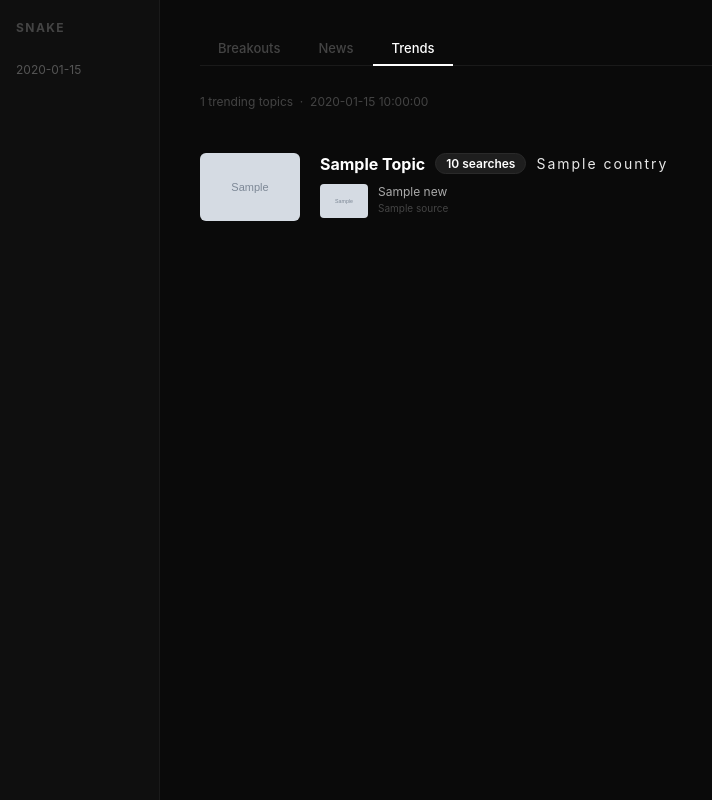
After one commit to joaooalvim/project-snake, a FastAPI app: template dashboard/templates/trends.html in a window 1280 px wide. The commit adds this page. Shown: the whole page, without its empty margins (0-712 px from the left). Run offline with FastAPI, Linux system fonts and the light colour scheme; the template is opened without the code that fills it: most values are stand-ins (such as "Sample title", 1, 10 or a date in 2020); grey boxes marked "Sample" are stand-in pictures.

Commit message:
Add Google Trends tab: trending searches with volume, images, related news
Uses Google Trends public RSS feed (no API key). Shows trending topics
with search volume, country flags, topic image, and related news articles.
Topics trending across multiple countries are ranked higher.

Co-Authored-By: Claude Sonnet 4.6 <noreply@anthropic.com>

```diff
--- a/dashboard/app.py
+++ b/dashboard/app.py
@@ -9,6 +9,7 @@ from fastapi.templating import Jinja2Templates
 from storage.db import (
     init_db, get_breakouts, get_breakout_dates,
     get_articles, get_article_dates,
+    get_trends, get_trend_dates,
 )
 
 app = FastAPI(title="Project Snake")
@@ -49,11 +50,19 @@ templates.env.globals["COUNTRY_FLAG"] = COUNTRY_FLAG
 templates.env.globals["CHART_LABEL"] = CHART_LABEL
 
 
+TREND_COUNTRIES = {
+    "US": "🇺🇸", "GB": "🇬🇧", "CA": "🇨🇦", "AU": "🇦🇺",
+    "BR": "🇧🇷", "DE": "🇩🇪", "FR": "🇫🇷", "ES": "🇪🇸",
+}
+templates.env.globals["TREND_COUNTRIES"] = TREND_COUNTRIES
+
+
 def _get_dates():
     """Merged sorted list of all dates that have any data."""
     b = {d["date"] for d in get_breakout_dates(60)}
     a = {d["date"] for d in get_article_dates(60)}
-    return sorted(b | a, reverse=True)
+    t = {d["date"] for d in get_trend_dates(60)}
+    return sorted(b | a | t, reverse=True)
 
 
 def _group_breakouts(rows: list) -> list:
@@ -116,3 +125,38 @@ async def api_breakouts(date_str: str):
 @app.get("/api/news/{date_str}")
 async def api_news(date_str: str):
     return get_articles(date_str)
+
+
+@app.get("/{date_str}/trends", response_class=HTMLResponse)
+async def trends_page(request: Request, date_str: str):
+    dates = _get_dates()
+    raw = get_trends(date_str)
+
+    # Group by topic, aggregate countries
+    from collections import defaultdict
+    by_topic = defaultdict(list)
+    for r in raw:
+        by_topic[r["topic"]].append(r)
+
+    grouped = []
+    for topic, rows in by_topic.items():
+        first = rows[0]
+        grouped.append({
+            "topic":       topic,
+            "traffic":     first["traffic"],
+            "picture_url": first["picture_url"],
+            "pic_source":  first["pic_source"],
+            "news":        first["news"],
+            "countries":   [r["country"] for r in rows],
+            "country_count": len(rows),
+            "min_rank":    min(r["rank"] for r in rows),
+        })
+    grouped.sort(key=lambda x: (-x["country_count"], x["min_rank"]))
+
+    return templates.TemplateResponse("trends.html", {
+        "request":       request,
+        "dates":         dates,
+        "selected_date": date_str,
+        "active_tab":    "trends",
+        "trends":        grouped,
+    })
--- a/dashboard/templates/breakouts.html
+++ b/dashboard/templates/breakouts.html
@@ -78,6 +78,7 @@
   <div class="tabs">
     <a href="/{{ selected_date }}/breakouts" class="active">Breakouts</a>
     <a href="/{{ selected_date }}/news">News</a>
+    <a href="/{{ selected_date }}/trends">Trends</a>
   </div>
 
   <div class="header">{{ breakouts|length }} apps &nbsp;·&nbsp; {{ selected_date }}</div>
--- a/dashboard/templates/news.html
+++ b/dashboard/templates/news.html
@@ -63,6 +63,7 @@
   <div class="tabs">
     <a href="/{{ selected_date }}/breakouts">Breakouts</a>
     <a href="/{{ selected_date }}/news" class="active">News</a>
+    <a href="/{{ selected_date }}/trends">Trends</a>
   </div>
 
   <div class="header">{{ articles|length }} articles &nbsp;·&nbsp; {{ selected_date }}</div>
--- /dev/null
+++ b/dashboard/templates/trends.html
@@ -0,0 +1,143 @@
+<!DOCTYPE html>
+<html lang="en">
+<head>
+<meta charset="utf-8">
+<meta name="viewport" content="width=device-width, initial-scale=1">
+<title>Project Snake — Trends</title>
+<style>
+  *, *::before, *::after { box-sizing: border-box; margin: 0; padding: 0; }
+  body { font-family: -apple-system, BlinkMacSystemFont, sans-serif;
+         background: #0a0a0a; color: #e8e8e8; display: flex; min-height: 100vh; font-size: 14px; }
+
+  /* Sidebar */
+  .sidebar { width: 160px; flex-shrink: 0; background: #0f0f0f;
+             border-right: 1px solid #1a1a1a; padding: 20px 0; overflow-y: auto; }
+  .sidebar .logo { font-size: 12px; font-weight: 700; text-transform: uppercase;
+                   letter-spacing: .12em; color: #444; padding: 0 16px 20px; }
+  .sidebar a { display: flex; justify-content: space-between; align-items: center;
+               padding: 7px 16px; font-size: 12px; color: #555; text-decoration: none; }
+  .sidebar a:hover { color: #ccc; }
+  .sidebar a.active { color: #fff; background: #1a1a1a; }
+
+  /* Main */
+  .main { flex: 1; padding: 32px 40px; overflow-y: auto; }
+
+  /* Tabs */
+  .tabs { display: flex; gap: 2px; margin-bottom: 28px; border-bottom: 1px solid #1a1a1a; }
+  .tabs a { padding: 8px 18px; font-size: 13px; font-weight: 500; color: #444;
+            text-decoration: none; border-bottom: 2px solid transparent; margin-bottom: -1px; }
+  .tabs a:hover { color: #aaa; }
+  .tabs a.active { color: #fff; border-bottom-color: #fff; }
+
+  .header { font-size: 12px; color: #444; margin-bottom: 24px; }
+
+  /* Trend cards */
+  .trend-list { display: grid; gap: 1px; }
+
+  .trend-card { display: grid; grid-template-columns: 100px 1fr; gap: 20px;
+                padding: 20px 0; border-bottom: 1px solid #111; align-items: start; }
+  .trend-card:last-child { border-bottom: none; }
+
+  .trend-img { width: 100px; height: 68px; object-fit: cover; border-radius: 6px;
+               background: #1a1a1a; flex-shrink: 0; }
+  .trend-img-placeholder { width: 100px; height: 68px; border-radius: 6px; background: #1a1a1a; }
+
+  .trend-body { min-width: 0; }
+  .trend-top { display: flex; align-items: center; gap: 10px; flex-wrap: wrap; margin-bottom: 8px; }
+  .trend-topic { font-size: 16px; font-weight: 700; color: #fff;
+                 text-transform: capitalize; }
+  .trend-volume { font-size: 12px; font-weight: 600; color: #fff;
+                  background: #1e1e1e; border: 1px solid #2a2a2a;
+                  padding: 2px 10px; border-radius: 20px; white-space: nowrap; }
+  .trend-volume.hot { background: #1e1208; border-color: #3a2a10; color: #d4812a; }
+  .trend-flags { font-size: 14px; letter-spacing: 2px; }
+
+  /* Related news */
+  .news-list { display: flex; flex-direction: column; gap: 6px; margin-top: 10px; }
+  .news-item { display: flex; align-items: flex-start; gap: 10px; }
+  .news-thumb { width: 48px; height: 34px; object-fit: cover; border-radius: 4px;
+                background: #1a1a1a; flex-shrink: 0; }
+  .news-thumb-placeholder { width: 48px; height: 34px; border-radius: 4px; background: #1a1a1a; flex-shrink: 0; }
+  .news-text { min-width: 0; }
+  .news-title { font-size: 12px; color: #aaa; line-height: 1.4; text-decoration: none;
+                display: block; white-space: nowrap; overflow: hidden; text-overflow: ellipsis; }
+  .news-title:hover { color: #fff; }
+  .news-source { font-size: 10px; color: #444; margin-top: 1px; }
+
+  .empty { color: #333; font-size: 13px; padding: 40px 0; }
+</style>
+</head>
+<body>
+
+<nav class="sidebar">
+  <div class="logo">Snake</div>
+  {% for d in dates %}
+  <a href="/{{ d }}/trends" class="{{ 'active' if d == selected_date else '' }}">
+    <span>{{ d }}</span>
+  </a>
+  {% endfor %}
+  {% if not dates %}
+  <span style="padding:16px;display:block;font-size:12px;color:#333">No data yet.</span>
+  {% endif %}
+</nav>
+
+<main class="main">
+  <div class="tabs">
+    <a href="/{{ selected_date }}/breakouts">Breakouts</a>
+    <a href="/{{ selected_date }}/news">News</a>
+    <a href="/{{ selected_date }}/trends" class="active">Trends</a>
+  </div>
+
+  <div class="header">{{ trends|length }} trending topics &nbsp;·&nbsp; {{ selected_date }}</div>
+
+  {% if trends %}
+  <div class="trend-list">
+    {% for t in trends %}
+    <div class="trend-card">
+      {% if t.picture_url %}
+      <img class="trend-img" src="{{ t.picture_url }}" loading="lazy" alt="">
+      {% else %}
+      <div class="trend-img-placeholder"></div>
+      {% endif %}
+
+      <div class="trend-body">
+        <div class="trend-top">
+          <span class="trend-topic">{{ t.topic }}</span>
+          {% if t.traffic %}
+          <span class="trend-volume {{ 'hot' if '+' in t.traffic and t.traffic[0] in '123456789' and t.traffic|replace('+','')|replace(',','')|int > 5000 else '' }}">
+            {{ t.traffic }} searches
+          </span>
+          {% endif %}
+          <span class="trend-flags">
+            {% for c in t.countries %}{{ TREND_COUNTRIES.get(c, c) }}{% endfor %}
+          </span>
+        </div>
+
+        {% if t.news %}
+        <div class="news-list">
+          {% for n in t.news[:3] %}
+          <div class="news-item">
+            {% if n.picture %}
+            <img class="news-thumb" src="{{ n.picture }}" loading="lazy" alt="">
+            {% else %}
+            <div class="news-thumb-placeholder"></div>
+            {% endif %}
+            <div class="news-text">
+              <a class="news-title" href="{{ n.url }}" target="_blank">{{ n.title }}</a>
+              <div class="news-source">{{ n.source }}</div>
+            </div>
+          </div>
+          {% endfor %}
+        </div>
+        {% endif %}
+      </div>
+    </div>
+    {% endfor %}
+  </div>
+  {% else %}
+  <p class="empty">No trend data for {{ selected_date }}. Run <code>python pipeline.py</code>.</p>
+  {% endif %}
+</main>
+
+</body>
+</html>
```
Also changed, not shown: collectors/trends.py (added, +62 -0 lines), pipeline.py (+8 -2 lines), storage/db.py.
